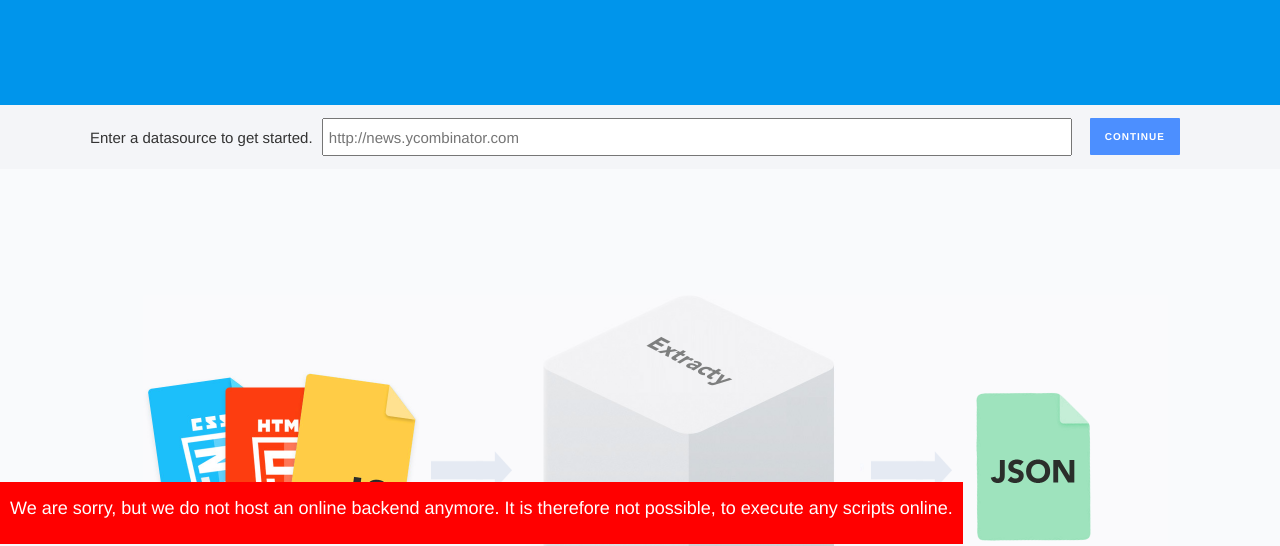
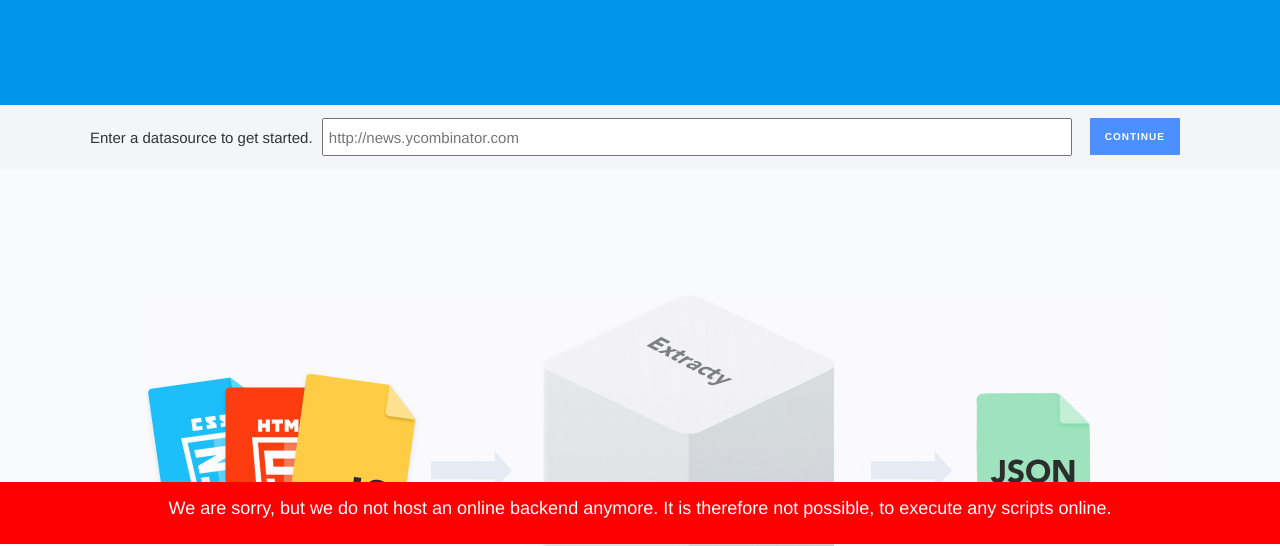
Before and after one commit to MastermindLabs/Landing-Page, a plain HTML site: page index.html in a window 1280 px wide. Shown: the part 256-802 px from the top of the page. Drawn offline with nearby package versions, Linux system fonts and the light colour scheme.

Commit message:
Update index.html

```diff
--- a/index.html
+++ b/index.html
@@ -48,7 +48,7 @@
   ng-controller="platformCtrl"
 >
 
-<div style="position: fixed; bottom: 0; background-color: red; min-height: 60px; padding: 10px; text-align: center; z-index: 10000000"><p style="color: white; font-weight: 500; font-size: 1.2em">We are sorry, but we do not host an online backend anymore. It is therefore not possible, to execute any scripts online.</p></div>
+<div style="position: fixed; bottom: 0; width: 100%; box-sizing: border-box; background-color: red; min-height: 60px; padding: 10px; text-align: center; z-index: 10000000"><p style="color: white; font-weight: 500; font-size: 1.2em">We are sorry, but we do not host an online backend anymore. It is therefore not possible, to execute any scripts online.</p></div>
 
 <nav class="navbar navbar-extracty transparent">
   <div class="container">
```
